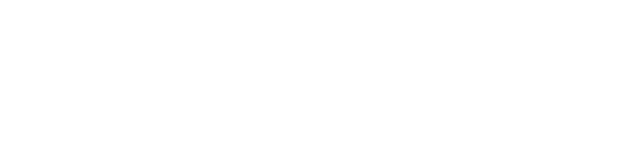
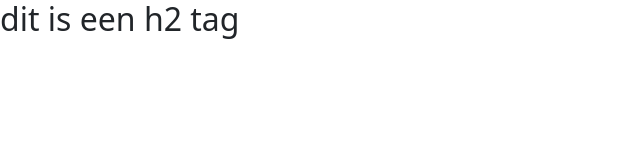
Before and after one commit to J-A-R-I/Opdracht2, a website built with Vite: page src/index.html in a window 1280 px wide. Shown: the whole page, without its empty margins (0-640 px from the left). Built offline with nearby package versions, Linux system fonts and the light colour scheme.

Commit message:
h2 added

```diff
--- a/src/index.html
+++ b/src/index.html
@@ -10,5 +10,7 @@
 </head>
 <body>
 
+    <h2>dit is een h2 tag</h2>
+
 </body>
 </html>
```
